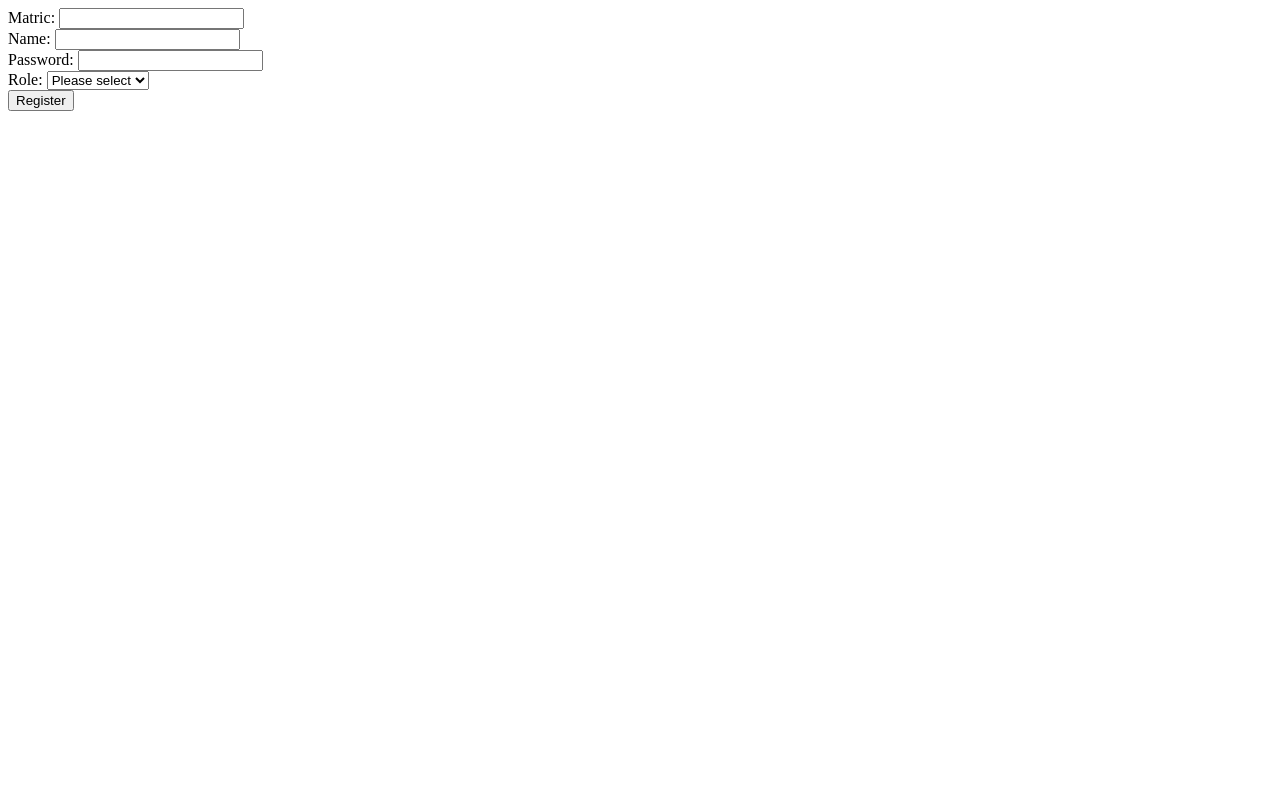
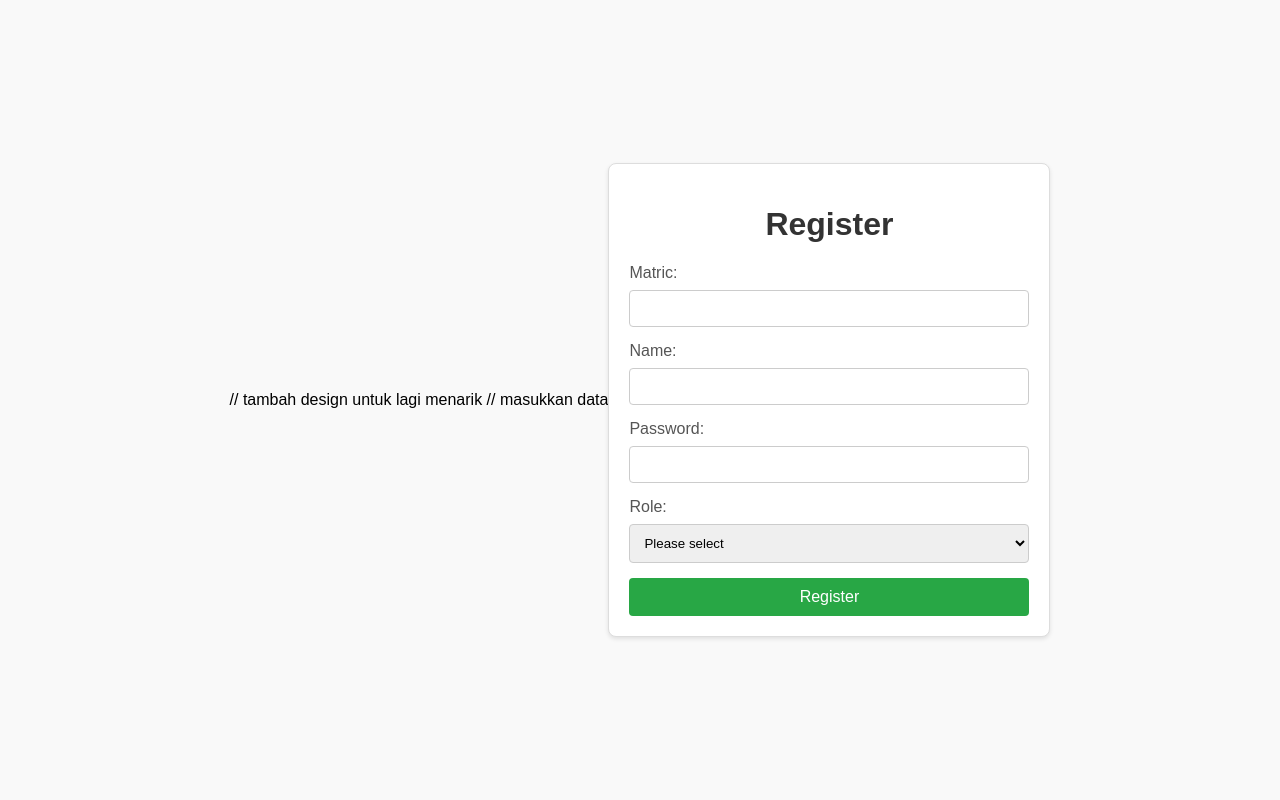
Before and after one commit to aisyahtunnisa/lab5b_Aisyahtunnisa, a PHP site: page /register.php in a window 1280 px wide. Run offline with PHP 8.4, Linux system fonts and the light colour scheme.

Commit message:
register.php

```diff
--- a/register.php
+++ b/register.php
@@ -1,29 +1,102 @@
 <!DOCTYPE html>
 <html lang="en">
-
+// tambah design untuk lagi menarik
 <head>
     <meta charset="UTF-8">
     <meta name="viewport" content="width=device-width, initial-scale=1.0">
-    <title>Document</title>
+    <title>Register Page</title>
+    <style>
+        body {
+            font-family: Arial, sans-serif;
+            background-color: #f9f9f9;
+            margin: 0;
+            padding: 0;
+            display: flex;
+            justify-content: center;
+            align-items: center;
+            height: 100vh;
+        }
+
+        form {
+            background-color: #fff;
+            border: 1px solid #ddd;
+            padding: 20px;
+            border-radius: 8px;
+            box-shadow: 0 2px 4px rgba(0, 0, 0, 0.1);
+            width: 100%;
+            max-width: 400px;
+        }
+
+        h1 {
+            text-align: center;
+            color: #333;
+        }
+
+        label {
+            display: block;
+            margin-bottom: 8px;
+            color: #555;
+        }
+
+        input[type="text"],
+        input[type="password"],
+        select {
+            width: 100%;
+            padding: 10px;
+            margin-bottom: 15px;
+            border: 1px solid #ccc;
+            border-radius: 4px;
+            box-sizing: border-box;
+        }
+
+        input[type="submit"] {
+            width: 100%;
+            padding: 10px;
+            background-color: #28a745;
+            border: none;
+            color: white;
+            border-radius: 4px;
+            font-size: 16px;
+            cursor: pointer;
+        }
+
+        input[type="submit"]:hover {
+            background-color: #218838;
+        }
+
+        p {
+            text-align: center;
+            margin-top: 15px;
+        }
+
+        a {
+            color: #007bff;
+            text-decoration: none;
+        }
+
+        a:hover {
+            text-decoration: underline;
+        }
+    </style>
 </head>
-
+// masukkan data
 <body>
     <form action="insert.php" method="post">
+        <h1>Register</h1>
         <label for="matric">Matric:</label>
-        <input type="text" name="matric" id="matric" required><br>
+        <input type="text" name="matric" id="matric" required>
         <label for="name">Name:</label>
-        <input type="text" name="name" id="name" required><br>
+        <input type="text" name="name" id="name" required>
         <label for="password">Password:</label>
-        <input type="password" name="password" id="password" required><br>
+        <input type="password" name="password" id="password" required>
         <label for="role">Role:</label>
         <select name="role" id="role" required>
             <option value="">Please select</option>
             <option value="lecturer">Lecturer</option>
             <option value="student">Student</option>
-        </select><br>
+        </select>
         <input type="submit" name="submit" value="Register">
     </form>
-
 </body>
 
 </html>
```
